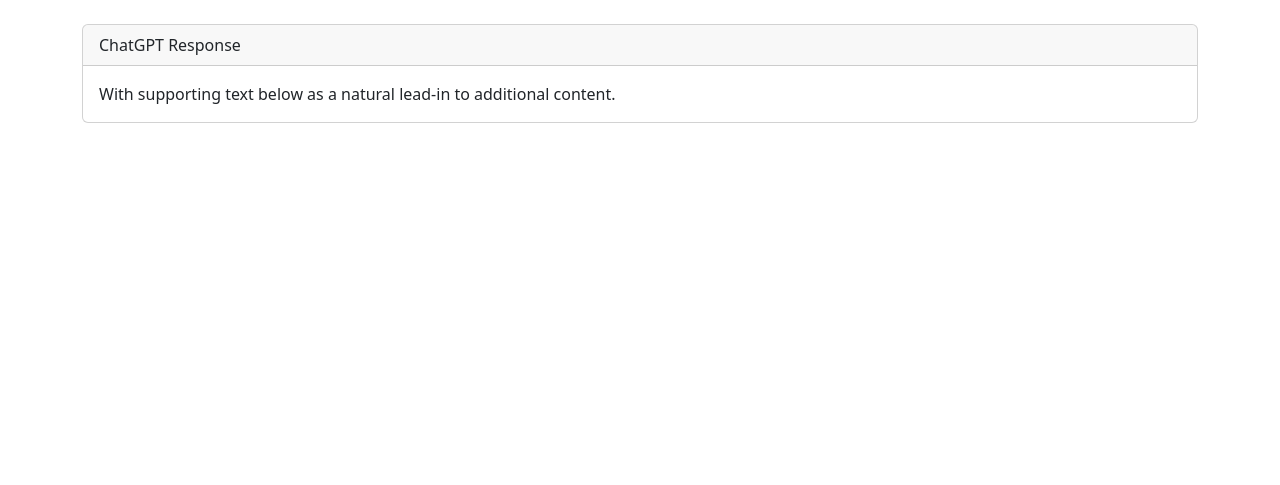
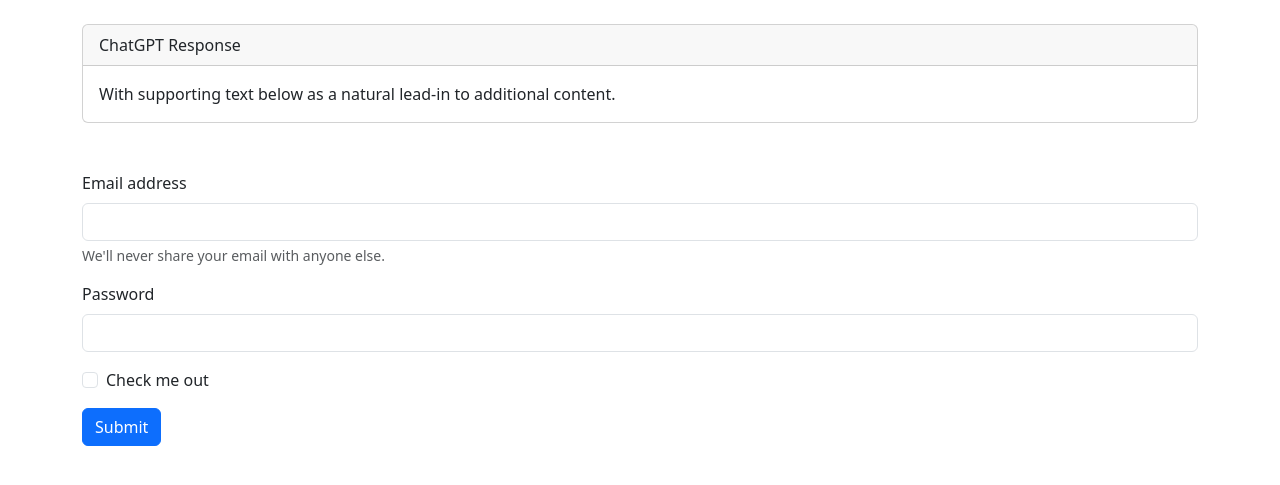
Before and after one commit to harrymac1972/chatgpt, a Django app: page / in a window 1280 px wide. Shown: the part 56-541 px from the top of the page. Run offline with Django 5.2, Linux system fonts and the light colour scheme.

Commit message:
overview form added to home.html

```diff
--- a/proj_chatgpt/app_chatgpt/templates/home.html
+++ b/proj_chatgpt/app_chatgpt/templates/home.html
@@ -11,5 +11,24 @@
       <p class="card-text">With supporting text below as a natural lead-in to additional content.</p>
     </div>
   </div>
+  <br>
+  <br>
+  <form>
+    <div class="mb-3">
+      <label for="exampleInputEmail1" class="form-label">Email address</label>
+      <input type="email" class="form-control" id="exampleInputEmail1" aria-describedby="emailHelp">
+      <div id="emailHelp" class="form-text">We'll never share your email with anyone else.</div>
+    </div>
+    <div class="mb-3">
+      <label for="exampleInputPassword1" class="form-label">Password</label>
+      <input type="password" class="form-control" id="exampleInputPassword1">
+    </div>
+    <div class="mb-3 form-check">
+      <input type="checkbox" class="form-check-input" id="exampleCheck1">
+      <label class="form-check-label" for="exampleCheck1">Check me out</label>
+    </div>
+    <button type="submit" class="btn btn-primary">Submit</button>
+  </form>
+
 
 {% endblock %}
```
